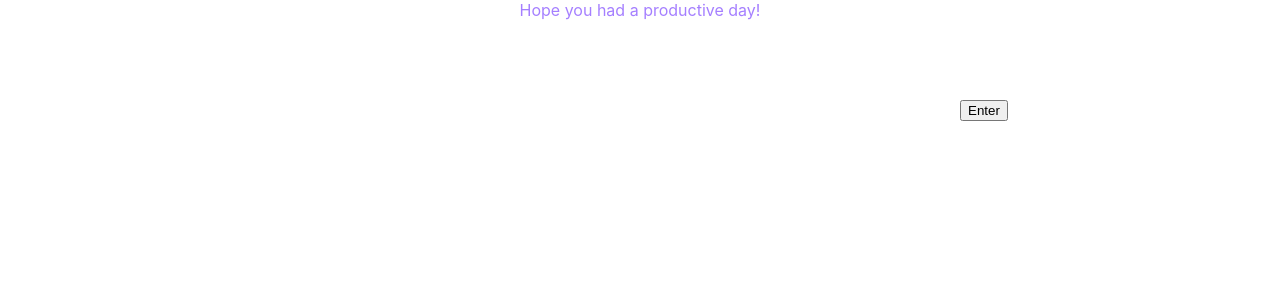
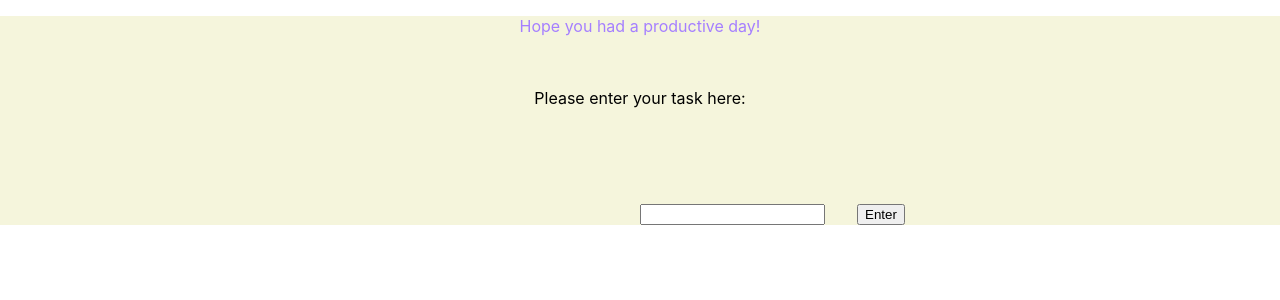
Before and after one commit to shreyaajainn31/todo-list, a React (Create React App) app: page / in a window 1280 px wide. Shown: the top 300 px of the page. Built offline with nearby package versions, Linux system fonts and the light colour scheme.

Commit message:
added text box next to enter button

```diff
--- a/src/App.css
+++ b/src/App.css
@@ -3,3 +3,9 @@
   text-align: center;
   color: rgb(165, 127, 255);
 }
+.text{
+  color: black;
+}
+.App{
+  background: beige;
+}
--- a/src/App.js
+++ b/src/App.js
@@ -6,7 +6,9 @@ import './components/List/List.css'
 function Header(){
    return (
       <div className = "Header">
-        Hope you had a productive day!
+        <p>Hope you had a productive day! </p>
+        <br></br>
+        <p className="text"> Please enter your task here: </p>
       </div>
    );
 }
--- a/src/components/List/List.css
+++ b/src/components/List/List.css
@@ -1,4 +1,9 @@
 .button{
-    margin-left: 60rem;
+    margin-left: 2rem;
+    margin-top: 5rem;
+
+}
+.input  {
+    margin-left: 40rem;
     margin-top: 5rem;
 }
--- a/src/components/List/List.js
+++ b/src/components/List/List.js
@@ -1,8 +1,11 @@
 export default function List(){
     return (
         <div className="list">
+        <label>
+        <input type="Enter your task here" name="name" className="input" alt ="Enter your task here"/>
+        <button class = "button"> Enter </button>
+        </label>
 
-        <button class = "button"> Enter </button>
         </div>
     );
 
```
